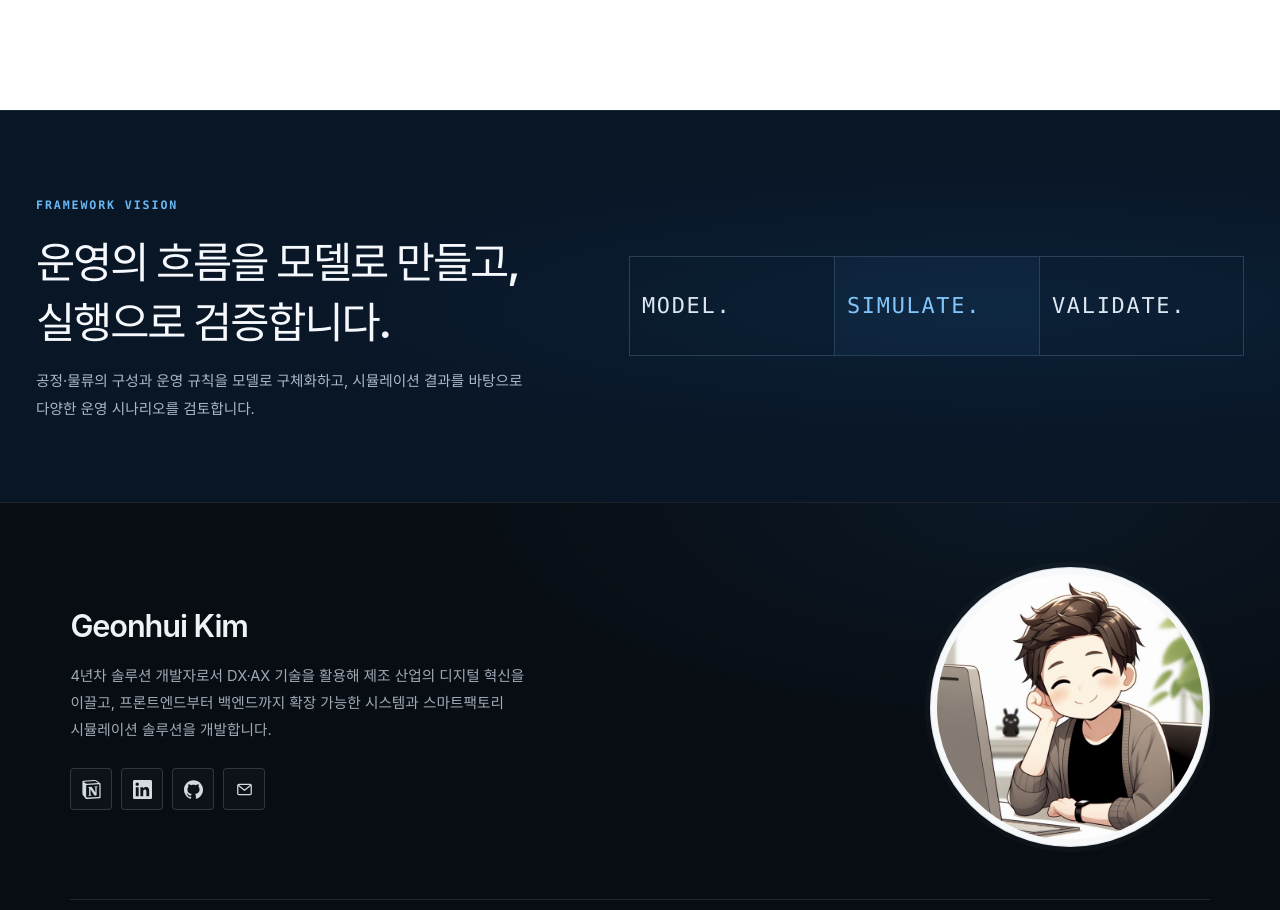
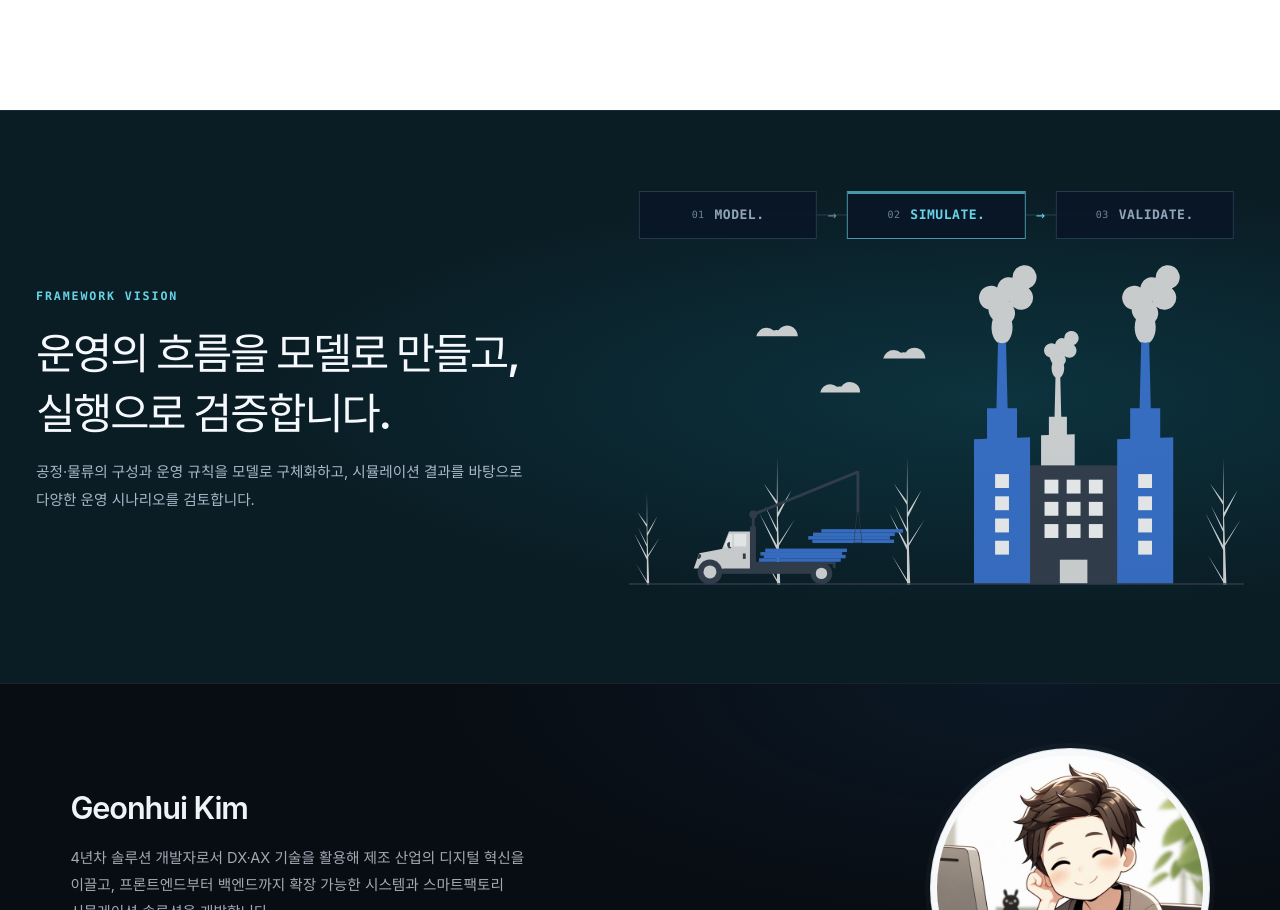
Before and after one commit to kkh3868/My_Portfolio, a React (Vite) app: page / in a window 1280 px wide. Shown: the part 3598-4508 px from the top of the page. Built offline with nearby package versions, Linux system fonts and the light colour scheme.

Commit message:
[Fix] Framework Vision SVG 레이아웃 개선
 - 공장 SVG 잘림 방지 및 세로 영역 확장
 - 단계 박스를 SVG 위쪽으로 이동

```diff
--- a/src/App.css
+++ b/src/App.css
@@ -1733,16 +1733,63 @@
 }
 
 .vision-section {
+  --vision-accent: #8fbaff;
   min-height: 360px;
   position: relative;
   overflow: hidden;
   display: grid;
   place-items: center;
   color: #ffffff;
-  background:
-    radial-gradient(ellipse at 78% 50%, rgba(23, 86, 145, 0.16), transparent 52%),
-    #091626;
+  background-color: #091626;
   border-top: 1px solid #182a3e;
+  transition: background-color 1s ease;
+}
+
+.vision-section[data-active-step="0"] {
+  --vision-accent: #8fbaff;
+  background-color: #0b1728;
+}
+
+.vision-section[data-active-step="1"] {
+  --vision-accent: #68d3e6;
+  background-color: #0a1c24;
+}
+
+.vision-section[data-active-step="2"] {
+  --vision-accent: #83d6ad;
+  background-color: #10211d;
+}
+
+.vision-section__atmosphere {
+  position: absolute;
+  inset: 0;
+  overflow: hidden;
+  pointer-events: none;
+}
+
+.vision-section__glow {
+  position: absolute;
+  inset: 0;
+  opacity: 0;
+  transition: opacity 1s ease;
+}
+
+.vision-section__glow--model {
+  background: radial-gradient(ellipse at 78% 50%, rgba(57, 112, 208, 0.2), transparent 54%);
+}
+
+.vision-section__glow--simulate {
+  background: radial-gradient(ellipse at 78% 50%, rgba(22, 151, 174, 0.19), transparent 54%);
+}
+
+.vision-section__glow--validate {
+  background: radial-gradient(ellipse at 78% 50%, rgba(47, 150, 103, 0.18), transparent 54%);
+}
+
+.vision-section[data-active-step="0"] .vision-section__glow--model,
+.vision-section[data-active-step="1"] .vision-section__glow--simulate,
+.vision-section[data-active-step="2"] .vision-section__glow--validate {
+  opacity: 1;
 }
 
 .vision-content {
@@ -1755,10 +1802,12 @@
   gap: clamp(42px, 7vw, 104px);
   box-sizing: border-box;
   text-align: left;
+  z-index: 1;
 }
 
 .vision-content .eyebrow {
-  color: #68b7f4;
+  color: var(--vision-accent);
+  transition: color 0.8s ease;
 }
 
 .vision-content h2 {
@@ -1781,36 +1830,148 @@
   word-break: keep-all;
 }
 
-.vision-statement {
+.vision-diagram {
+  width: min(100%, 620px);
+  aspect-ratio: 620 / 420;
   min-width: 0;
-  display: grid;
-  grid-template-columns: repeat(3, minmax(0, 1fr));
-  color: #dce7f1;
-  font-family: var(--mono);
-  font-size: clamp(calc(12px + var(--font-size-increase)), calc(1.5vw + var(--font-size-increase)), calc(20px + var(--font-size-increase)));
-  font-weight: 550;
-  letter-spacing: 0.08em;
-}
-
-.vision-statement span {
-  min-width: 0;
-  min-height: 100px;
-  padding: 16px 12px;
-  display: flex;
-  align-items: center;
-  border-top: 1px solid #2a4057;
-  border-bottom: 1px solid #2a4057;
-  border-left: 1px solid #2a4057;
+  position: relative;
+  margin: 0 auto;
+  isolation: isolate;
+}
+
+.vision-diagram__factory {
+  width: 100%;
+  height: calc(100% - 56px);
+  position: absolute;
+  inset: 56px 0 0;
+  z-index: 0;
+  object-fit: contain;
+  opacity: 0.88;
+  filter: hue-rotate(-26deg) saturate(0.78);
+}
+
+.vision-diagram__drawing {
+  width: 100%;
+  height: 52px;
+  position: absolute;
+  top: 0;
+  left: 0;
+  z-index: 1;
+  overflow: visible;
+  pointer-events: none;
+}
+
+.vision-flow__rail,
+.vision-flow__progress {
+  fill: none;
+  stroke-linecap: round;
+  vector-effect: non-scaling-stroke;
+}
+
+.vision-flow__rail {
+  stroke: rgba(125, 157, 184, 0.26);
+  stroke-width: 1;
+}
+
+.vision-flow__progress {
+  stroke: var(--vision-accent);
+  stroke-width: 2;
+  stroke-dasharray: 52 948;
+  stroke-dashoffset: 0;
+  animation: vision-flow-progress 12s linear infinite;
+  transition: stroke 0.8s ease;
+}
+
+.vision-diagram__stages {
+  position: absolute;
+  top: 0;
+  right: 0;
+  left: 0;
+  height: 52px;
+  z-index: 2;
+  pointer-events: none;
+}
+
+.vision-diagram__stage {
+  width: 29%;
+  min-height: 48px;
+  position: absolute;
+  top: 26px;
+  display: flex;
+  align-items: center;
+  justify-content: center;
+  gap: clamp(5px, 1vw, 10px);
+  box-sizing: border-box;
+  padding: 8px 4px;
+  color: #91a6ba;
+  background: rgba(9, 22, 38, 0.94);
+  border: 1px solid rgba(125, 157, 184, 0.26);
+  transform: translate(-50%, -50%);
+  transition: border-color 0.8s ease, color 0.8s ease, background-color 0.8s ease;
+}
+
+.vision-diagram__stage--1 {
+  left: 16.13%;
+}
+
+.vision-diagram__stage--2 {
+  left: 50%;
+}
+
+.vision-diagram__stage--3 {
+  left: 83.87%;
+}
+
+.vision-diagram__index {
+  color: #6f8397;
+  font-family: var(--mono);
+  font-size: clamp(9px, 1vw, 10px);
+  letter-spacing: 0.04em;
+}
+
+.vision-diagram__stage strong {
+  font-family: var(--mono);
+  font-size: clamp(10px, 1.4vw, 13px);
+  font-weight: 600;
+  letter-spacing: 0.04em;
   white-space: nowrap;
 }
 
-.vision-statement span:last-child {
-  border-right: 1px solid #2a4057;
-}
-
-.vision-statement span:nth-child(2) {
-  color: #82c5fb;
-  background: rgba(57, 134, 194, 0.07);
+.vision-diagram__arrow {
+  position: absolute;
+  top: 26px;
+  color: #73889c;
+  font-family: var(--mono);
+  font-size: clamp(11px, 1.5vw, 15px);
+  line-height: 1;
+  transform: translate(-50%, -50%);
+  transition: color 0.8s ease;
+}
+
+.vision-diagram__arrow--first {
+  left: 33.06%;
+}
+
+.vision-diagram__arrow--second {
+  left: 66.94%;
+}
+
+.vision-diagram__stage.is-active {
+  color: var(--vision-accent);
+  background: rgba(9, 22, 38, 0.98);
+  border-color: color-mix(in srgb, var(--vision-accent) 68%, transparent);
+  box-shadow: inset 0 2px 0 color-mix(in srgb, var(--vision-accent) 68%, transparent);
+}
+
+.vision-section[data-active-step="0"] .vision-diagram__arrow--first,
+.vision-section[data-active-step="1"] .vision-diagram__arrow--second {
+  color: var(--vision-accent);
+}
+
+@keyframes vision-flow-progress {
+  to {
+    stroke-dashoffset: -1000;
+  }
 }
 
 .site-footer {
@@ -2021,10 +2182,6 @@
     gap: 30px;
   }
 
-  .vision-statement {
-    max-width: 760px;
-  }
-
   .features-section .section-heading p {
     white-space: normal;
   }
@@ -2465,13 +2622,8 @@
     font-size: calc(11px + var(--font-size-increase));
   }
 
-  .vision-statement span {
-    min-height: 72px;
-    padding: 12px 8px;
-  }
-
-  .vision-statement {
-    font-size: clamp(calc(10px + var(--font-size-increase)), calc(2vw + var(--font-size-increase)), calc(16px + var(--font-size-increase)));
+  .vision-diagram {
+    width: min(100%, 560px);
   }
 
   .site-footer {
--- a/src/sections/FrameworkVisionSection.tsx
+++ b/src/sections/FrameworkVisionSection.tsx
@@ -1,6 +1,60 @@
+import { useEffect, useRef, useState } from 'react'
+import factoryIllustration from '../assets/factory.svg'
+
+const visionSteps = ['MODEL.', 'SIMULATE.', 'VALIDATE.'] as const
+const flowCycleDurationMs = 12_000
+const stepDurationMs = flowCycleDurationMs / visionSteps.length
+
 export function FrameworkVisionSection() {
+  const [activeStep, setActiveStep] = useState(0)
+  const flowProgressRef = useRef<SVGPathElement>(null)
+
+  useEffect(() => {
+    const motionPreference = window.matchMedia('(prefers-reduced-motion: reduce)')
+    let timerId: number | undefined
+
+    const clearTimer = () => {
+      if (timerId !== undefined) window.clearTimeout(timerId)
+    }
+
+    const updateActiveStep = () => {
+      const animation = flowProgressRef.current?.getAnimations()[0]
+      if (!animation) {
+        timerId = window.setTimeout(updateActiveStep, 50)
+        return
+      }
+
+      const cyclePosition = Number(animation.currentTime ?? 0) % flowCycleDurationMs
+      const nextStep = Math.floor(cyclePosition / stepDurationMs)
+      setActiveStep((current) => current === nextStep ? current : nextStep)
+      timerId = window.setTimeout(
+        updateActiveStep,
+        Math.max(50, stepDurationMs - (cyclePosition % stepDurationMs)),
+      )
+    }
+
+    const handleMotionPreferenceChange = () => {
+      clearTimer()
+      setActiveStep(0)
+      if (!motionPreference.matches) updateActiveStep()
+    }
+
+    if (!motionPreference.matches) updateActiveStep()
+    motionPreference.addEventListener('change', handleMotionPreferenceChange)
+
+    return () => {
+      clearTimer()
+      motionPreference.removeEventListener('change', handleMotionPreferenceChange)
+    }
+  }, [])
+
   return (
-    <section className="vision-section" id="vision">
+    <section className="vision-section" id="vision" data-active-step={activeStep}>
+      <div className="vision-section__atmosphere" aria-hidden="true">
+        <span className="vision-section__glow vision-section__glow--model" />
+        <span className="vision-section__glow vision-section__glow--simulate" />
+        <span className="vision-section__glow vision-section__glow--validate" />
+      </div>
       <div className="vision-content">
         <div className="vision-copy">
           <span className="eyebrow">FRAMEWORK VISION</span>
@@ -10,8 +64,39 @@ export function FrameworkVisionSection() {
             시뮬레이션 결과를 바탕으로 다양한 운영 시나리오를 검토합니다.
           </p>
         </div>
-        <div className="vision-statement">
-          <span>MODEL.</span><span>SIMULATE.</span><span>VALIDATE.</span>
+        <div
+          className="vision-diagram"
+          role="img"
+          aria-label="공장을 형상화한 도식 위에서 MODEL, SIMULATE, VALIDATE 단계가 왼쪽에서 오른쪽으로 이어지는 프레임워크 흐름"
+        >
+          <img
+            className="vision-diagram__factory"
+            src={factoryIllustration}
+            alt=""
+            aria-hidden="true"
+          />
+          <svg className="vision-diagram__drawing" viewBox="0 0 620 52" aria-hidden="true">
+            <path className="vision-flow__rail" d="M100 26h420" />
+            <path
+              className="vision-flow__progress"
+              d="M100 26h420"
+              pathLength="1000"
+              ref={flowProgressRef}
+            />
+          </svg>
+          <div className="vision-diagram__stages" aria-hidden="true">
+            {visionSteps.map((step, index) => (
+              <span
+                className={`vision-diagram__stage vision-diagram__stage--${index + 1}${activeStep === index ? ' is-active' : ''}`}
+                key={step}
+              >
+                <span className="vision-diagram__index">0{index + 1}</span>
+                <strong>{step}</strong>
+              </span>
+            ))}
+            <span className="vision-diagram__arrow vision-diagram__arrow--first">→</span>
+            <span className="vision-diagram__arrow vision-diagram__arrow--second">→</span>
+          </div>
         </div>
       </div>
     </section>
```
Also changed, not shown: src/assets/factory.svg (added).
